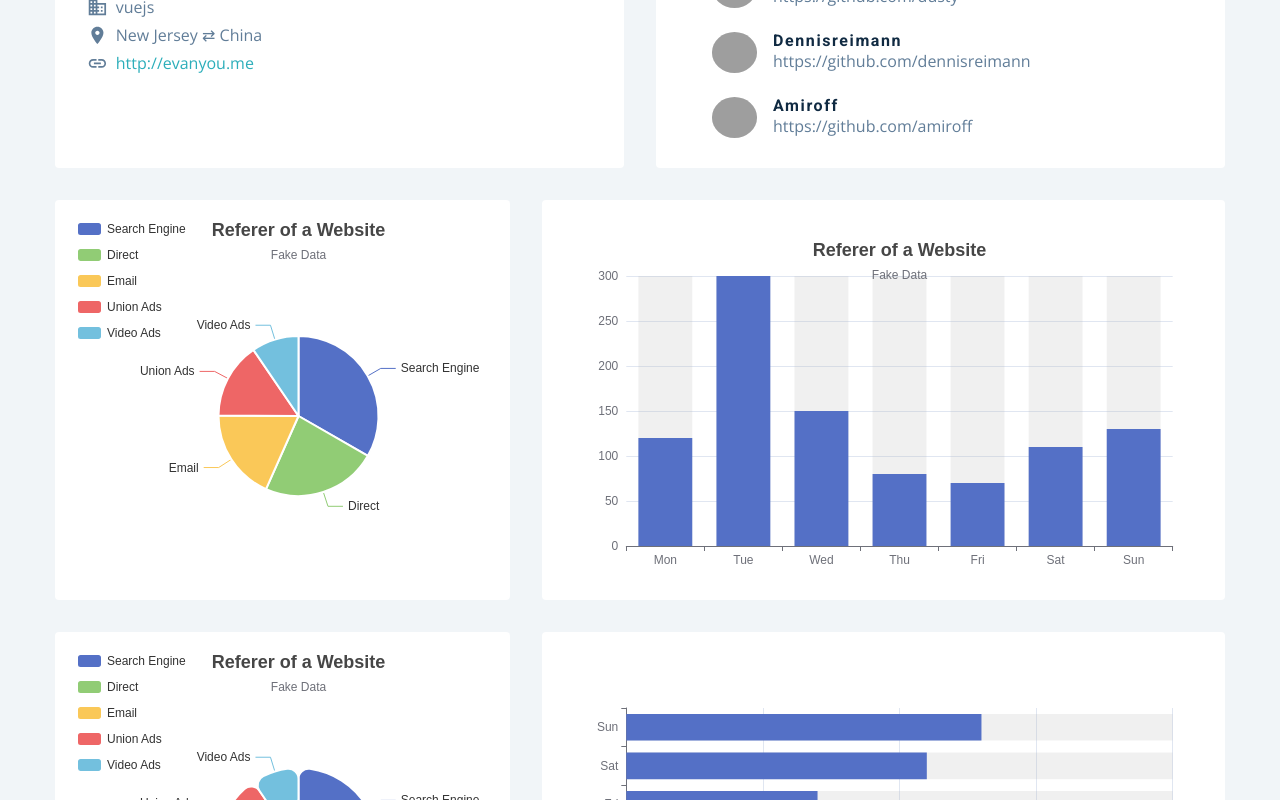
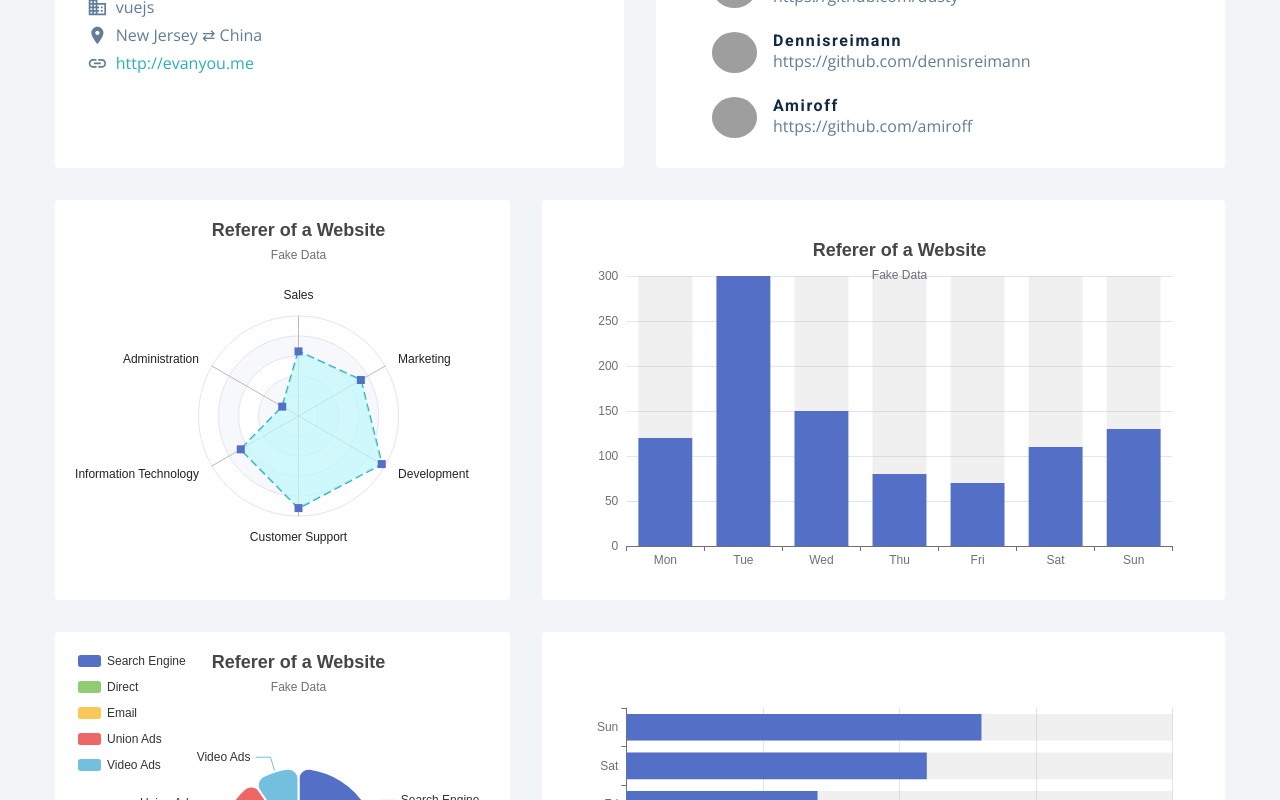
Before and after one commit to monsterxiao/github-users-searcher, a React (Create React App) app: page / in a window 1280 px wide. Shown: the part 508-1308 px from the top of the page. Built offline with nearby package versions, Linux system fonts and the light colour scheme; no server answers; grey boxes are pictures that could not be loaded.

Commit message:
Update Radar chart

```diff
--- a/src/components/Charts/Pie.js
+++ /dev/null
@@ -1,53 +0,0 @@
-import React, { useRef } from 'react'
-import useEcharts from './useEcharts'
-
-const Pie = () => {
-    const chartRef = useRef()
-
-    const options = {
-        title: {
-            text: 'Referer of a Website',
-            subtext: 'Fake Data',
-            left: 'center',
-        },
-        tooltip: {
-            trigger: 'item',
-        },
-        legend: {
-            orient: 'vertical',
-            left: 'left',
-        },
-        series: [
-            {
-                name: 'Access From',
-                type: 'pie',
-                radius: '40%',
-                itemStyle: {
-                    borderColor: '#fff',
-                    borderWidth: 2,
-                },
-                data: [
-                    { value: 1048, name: 'Search Engine' },
-                    { value: 735, name: 'Direct' },
-                    { value: 580, name: 'Email' },
-                    { value: 484, name: 'Union Ads' },
-                    { value: 300, name: 'Video Ads' },
-                ],
-                emphasis: {
-                    itemStyle: {
-                        shadowBlur: 10,
-                        shadowOffsetX: 0,
-                        shadowColor: 'rgba(0, 0, 0, 0.5)',
-                    },
-                },
-            },
-        ],
-    }
-
-    // custom hook for rendering Echarts
-    useEcharts(chartRef, options)
-
-    return <div className='chart-container' ref={chartRef} />
-}
-
-export default Pie
--- /dev/null
+++ b/src/components/Charts/Radar.js
@@ -0,0 +1,68 @@
+import React, { useRef } from 'react'
+import useEcharts from './useEcharts'
+
+const Radar = () => {
+    const chartRef = useRef()
+
+    const options = {
+        title: {
+            text: 'Referer of a Website',
+            subtext: 'Fake Data',
+            left: 'center',
+        },
+        tooltip: {
+            trigger: 'item',
+        },
+
+        radar: {
+            shape: 'circle',
+            indicator: [
+                { name: 'Sales', max: 6500 },
+                { name: 'Administration', max: 16000 },
+                { name: 'Information Technology', max: 30000 },
+                { name: 'Customer Support', max: 38000 },
+                { name: 'Development', max: 52000 },
+                { name: 'Marketing', max: 25000 },
+            ],
+            radius: 100,
+            axisName: {
+                color: '#222',
+            },
+        },
+        series: [
+            {
+                name: 'Budget vs spending',
+                type: 'radar',
+                symbol: 'rect',
+                symbolSize: 8,
+                lineStyle: {
+                    type: 'dashed',
+                    color: 'hsl(185, 62%, 45%)',
+                },
+                areaStyle: {
+                    color: 'hsl(185, 94%, 87%)',
+                },
+
+                emphasis: {
+                    lineStyle: {
+                        width: 4,
+                    },
+                },
+
+                data: [
+                    {
+                        value: [4200, 3000, 20000, 35000, 50000, 18000],
+                        name: 'Allocated Budget',
+                    },
+                ],
+            },
+        ],
+    }
+
+    // custom hook for rendering Echarts
+    useEcharts(chartRef, options)
+
+    return <div className='chart-container' ref={chartRef} />
+}
+
+export default Radar
--- a/src/components/Charts/index.js
+++ b/src/components/Charts/index.js
@@ -1,6 +1,6 @@
 import Column from "./Column";
 import Bar from "./Bar";
-import Pie from "./Pie";
+import Radar from "./Radar";
 import Doughnut from "./Doughnut";
 
-export { Pie, Column, Bar, Doughnut };
+export { Radar, Column, Bar, Doughnut };
--- a/src/components/Repos.js
+++ b/src/components/Repos.js
@@ -1,7 +1,7 @@
 import React from 'react'
 import styled from 'styled-components'
 import { AppCtx } from '../context/context'
-import { Pie, Column, Bar, Doughnut } from './Charts'
+import { Radar, Column, Bar, Doughnut } from './Charts'
 
 const Repos = () => {
     const { repos } = React.useContext(AppCtx)
@@ -11,7 +11,7 @@ const Repos = () => {
     return (
         <section className='section'>
             <Wrapper className='section-center'>
-                <Pie />
+                <Radar />
                 <Column />
                 <Doughnut />
                 <Bar />
```
Also changed, not shown: 1 other file (tests, documents, lock files or other folders).
